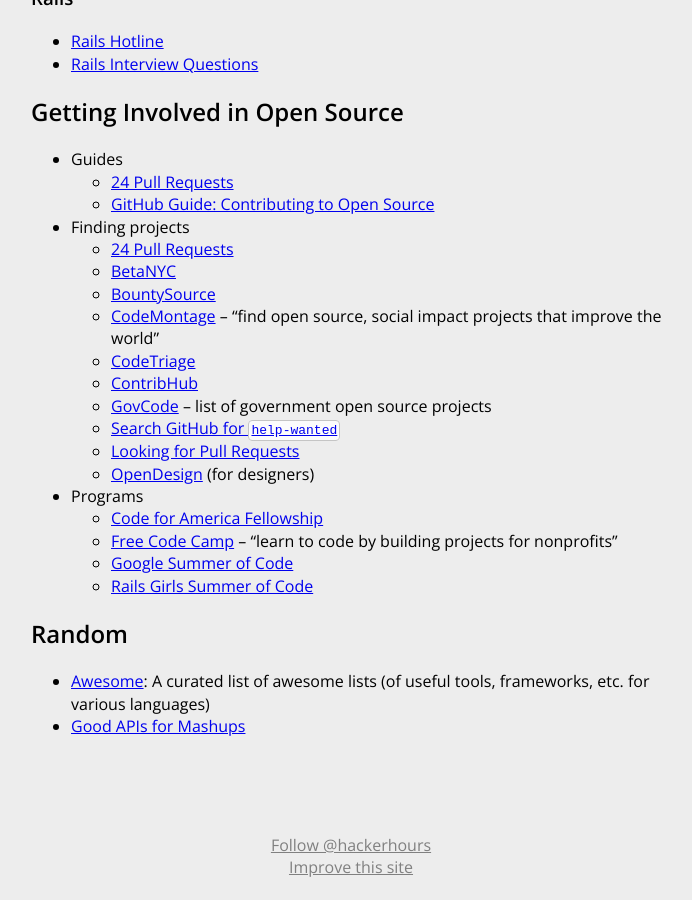
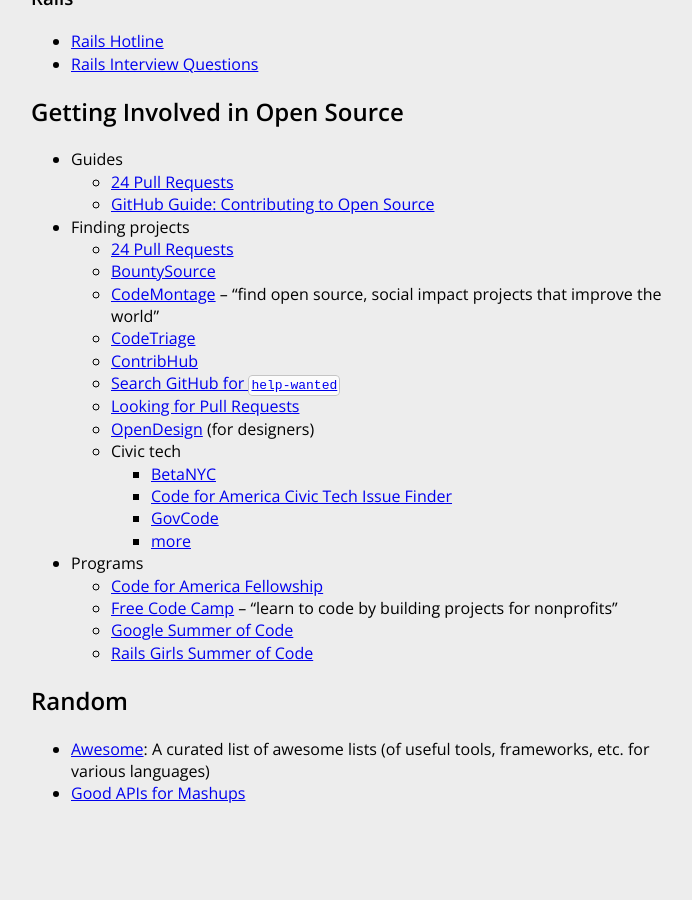
Before and after one commit to HackerHours/hackerhours.org, a Jekyll site: the page built from resources.md, in a window 1280 px wide and 900 px high, scrolled down 2501 px. Shown: the whole window, without its empty margins (289-981 px from the left). Built offline with Jekyll 4.4.1, drawn with Linux system fonts in a browser that asks for light colours; comment, search, counter and statistics services are not loaded.

Commit message:
make a civic tech category

```diff
--- a/resources.md
+++ b/resources.md
@@ -102,15 +102,18 @@
     * [GitHub Guide: Contributing to Open Source](https://guides.github.com/overviews/os-contributing/)
 * Finding projects
     * [24 Pull Requests](http://24pullrequests.com/)
-    * [BetaNYC](https://talk.beta.nyc/c/devs-corner)
     * [BountySource](https://www.bountysource.com/)
     * [CodeMontage](http://codemontage.com/) – "find open source, social impact projects that improve the world"
     * [CodeTriage](http://www.codetriage.com/)
     * [ContribHub](http://contribhub.com/)
-    * [GovCode](https://www.govcode.org/) – list of government open source projects
     * [Search GitHub for `help-wanted`](https://github.com/search?o=desc&q=state%3Aopen+label%3A%22help+wanted%22&s=created&type=Issues&utf8=%E2%9C%93)
     * [Looking for Pull Requests](http://www.lookingforpullrequests.com/)
     * [OpenDesign](http://opendesign.io/) (for designers)
+    * Civic tech
+        * [BetaNYC](https://talk.beta.nyc/c/devs-corner)
+        * [Code for America Civic Tech Issue Finder](https://www.codeforamerica.org/geeks/civicissues)
+        * [GovCode](https://www.govcode.org/)
+        * [more](https://github.com/osscommunity/starters/issues/2)
 * Programs
     * [Code for America Fellowship](http://www.codeforamerica.org/about/fellowship/)
     * [Free Code Camp](http://www.freecodecamp.com/learn-to-code) – "learn to code by building projects for nonprofits"
```
